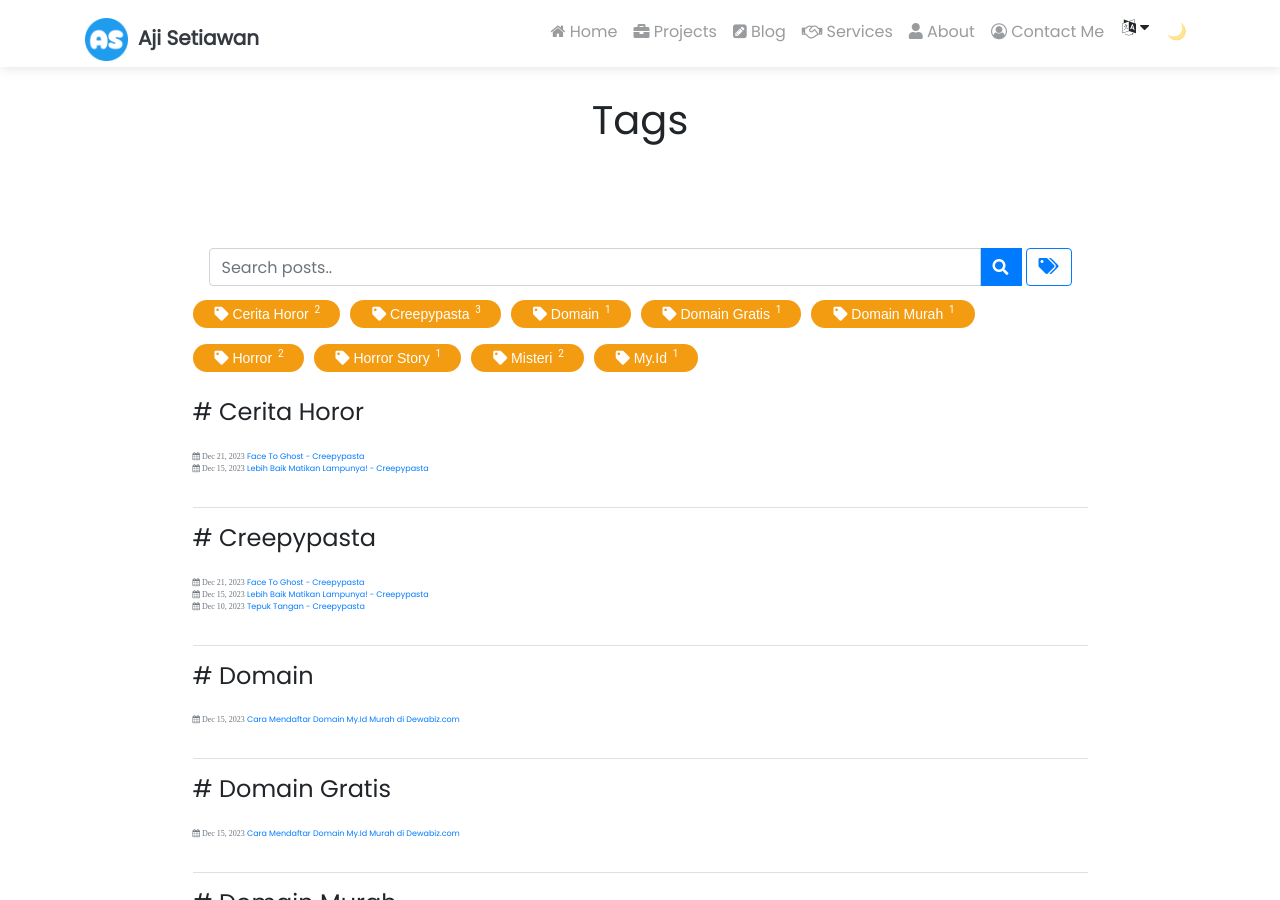
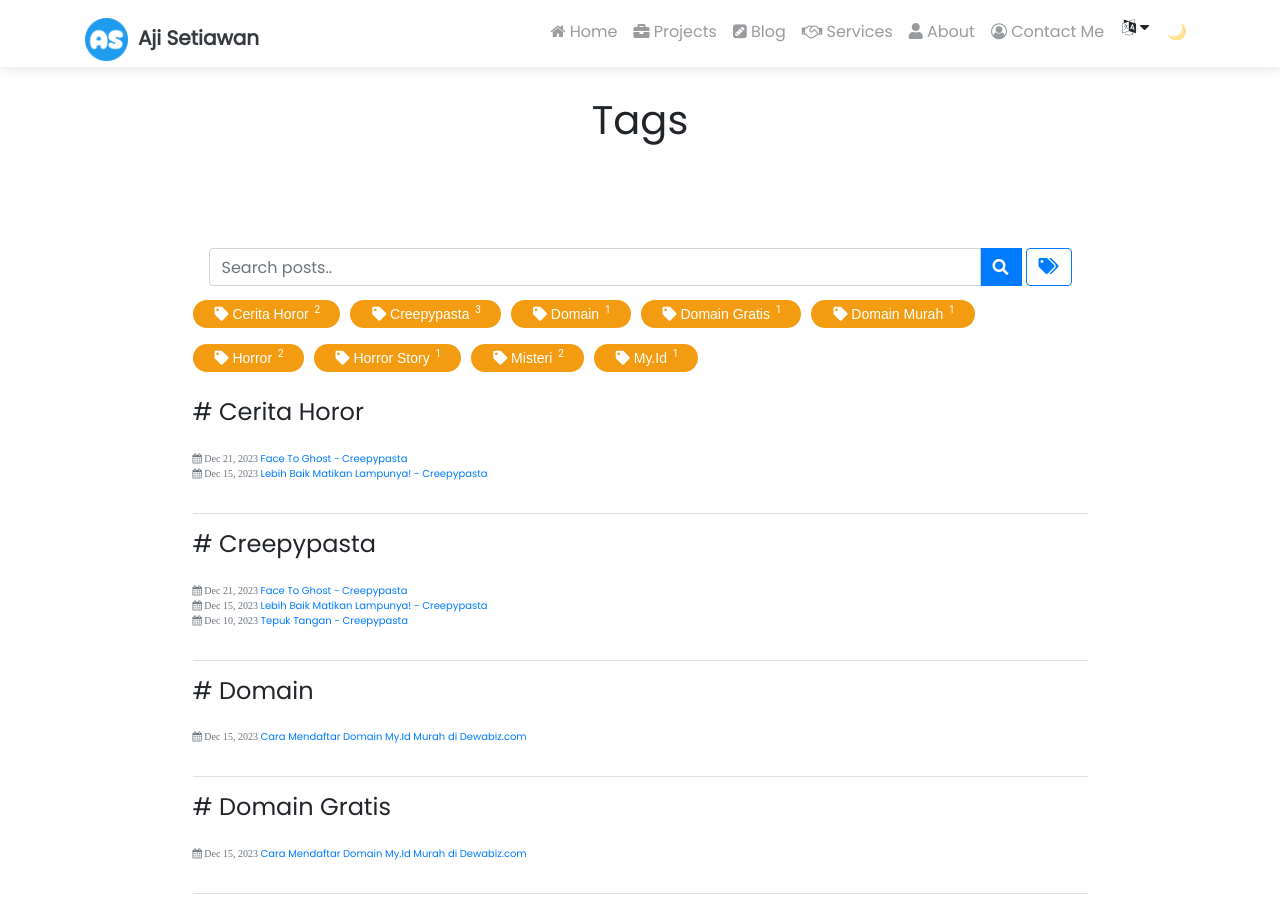
Before and after one commit to ajisetiawan716/ajisetiawan716.github.io, a Jekyll site: the page built from pages/tags.html, in a window 1280 px wide and 900 px high. Built offline with Jekyll 4.4.1, drawn with Linux system fonts in a browser that asks for light colours; nearby versions of some CDN libraries; comment, search, counter and statistics services are not loaded; a style sheet for code colours, icons or effects is not loaded.

Commit message:
Update tags.html

```diff
--- a/_includes/blog/tags.html
+++ b/_includes/blog/tags.html
@@ -24,7 +24,7 @@
     <div class="py-3">
         {%- for post in site.tags[tag] -%}
             <div class="tag-entry">
-                <div class="text-muted" style="font-size:8px">
+                <div class="text-muted" style="font-size:10px">
                     <span class="fa fa-calendar"> <time datetime="{{- post.date | date_to_xmlschema -}}">{{- post.date | date: date_format -}}</time></span> <span><a href="{{ post.url | relative_url }}">{{- post.title | strip_html -}}</a></span>
                 </div>
             </div>
```
